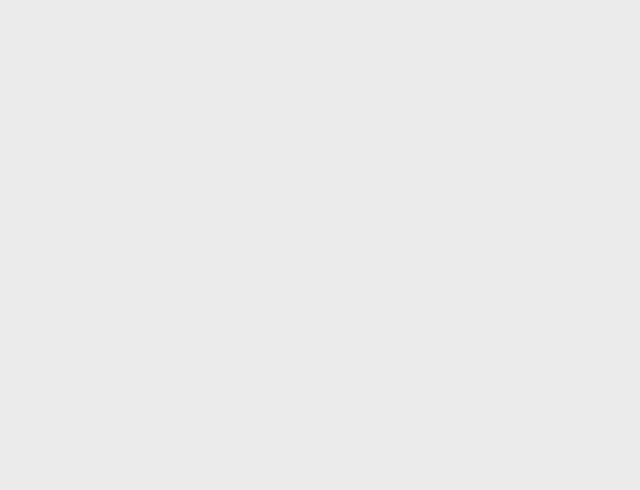
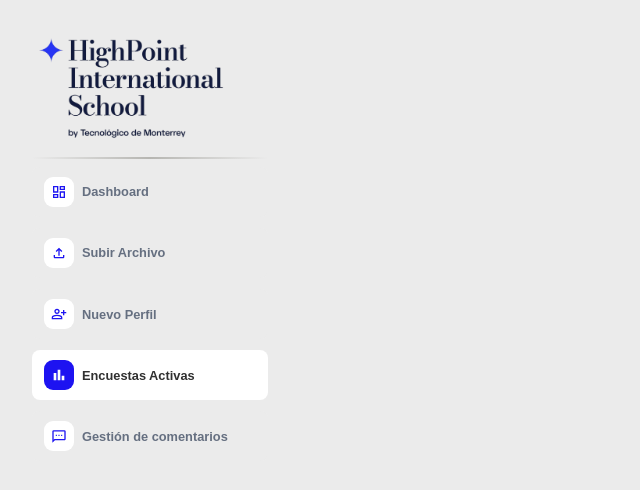
Before and after one commit to CLA-TC2005B-FJ2025/equipo5-prototipo, a React (Vite) app: page /encuestasActivas in a window 1280 px wide. Before the commit this address had no page. Shown: the top 490 px of the page, without its empty margins (0-640 px from the left). Built offline with nearby package versions, Linux system fonts and the light colour scheme.

Commit message:
ahora cada boton del sidebar tiene su ruta y genera su sidebar con su correspondiente boton activo

```diff
--- a/src/Paginas/encuestasActivas.jsx
+++ b/src/Paginas/encuestasActivas.jsx
@@ -0,0 +1,9 @@
+import Sidebar from "../components/Sidebar"
+
+export default function EncuestasActivas(){
+    return (
+        <div className="Sidebar">
+            <Sidebar botonActivoAct={"Encuestas Activas"}></Sidebar>
+        </div>
+    )
+}
--- a/src/Paginas/gestionComentarios.jsx
+++ b/src/Paginas/gestionComentarios.jsx
@@ -0,0 +1,9 @@
+import Sidebar from "../components/Sidebar"
+
+export default function GestionComentarios(){
+    return (
+        <div className="Sidebar">
+            <Sidebar botonActivoAct={"Gestión de comentarios"}></Sidebar>
+        </div>
+    )
+}
--- a/src/Paginas/nuevoPerfil.jsx
+++ b/src/Paginas/nuevoPerfil.jsx
@@ -0,0 +1,9 @@
+import Sidebar from "../components/Sidebar"
+
+export default function NuevoPerfil(){
+    return (
+        <div className="Sidebar">
+            <Sidebar botonActivoAct={"Nuevo Perfil"}></Sidebar>
+        </div>
+    )
+}
--- a/src/main.jsx
+++ b/src/main.jsx
@@ -5,6 +5,9 @@ import { createRoot } from "react-dom/client";
 import App from "./App.jsx";
 import Dashboard from "./Paginas/Dashboard.jsx";
 import SubirArchivo from "./Paginas/subirArchivo.jsx";
+import NuevoPerfil from "./Paginas/NuevoPerfil.jsx";
+import EncuestasActivas from "./Paginas/EncuestasActivas.jsx";
+import GestionComentarios from "./Paginas/GestionComentarios.jsx";
 import "./Styles/index.css";
 
 createRoot(document.getElementById("root")).render(
@@ -15,9 +18,9 @@ createRoot(document.getElementById("root")).render(
           <Route path="/" element={<App />} />
           <Route path="/dashboard" element={<Dashboard />} />
           <Route path="/subirArchivo" element={<SubirArchivo />} />
-          {/* <Route path="/nuevoPerfil" element={<Dashboard />} />
-          <Route path="/encuestasActivas" element={<Dashboard />} />
-          <Route path="/gestionComentarios" element={<Dashboard />} /> */}
+          <Route path="/nuevoPerfil" element={<NuevoPerfil />} />
+          <Route path="/encuestasActivas" element={<EncuestasActivas />} />
+          <Route path="/gestionComentarios" element={<GestionComentarios />} />
         </Routes>
       </BrowserRouter>
     </StrictMode>
```
